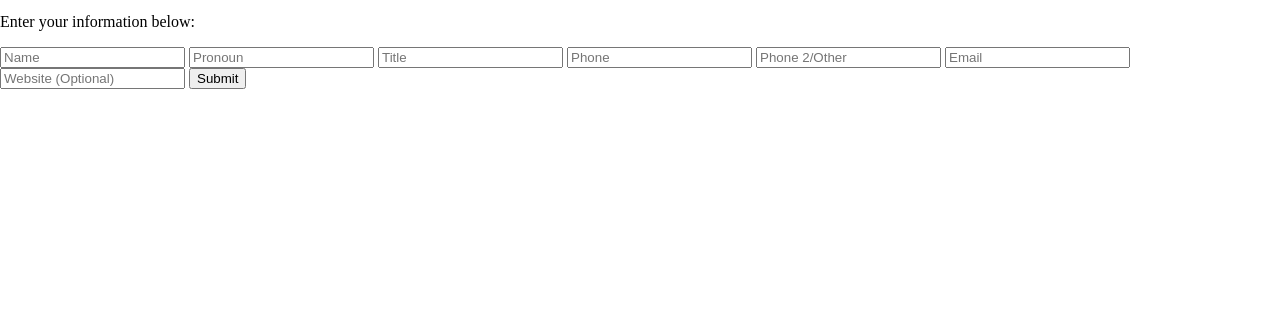
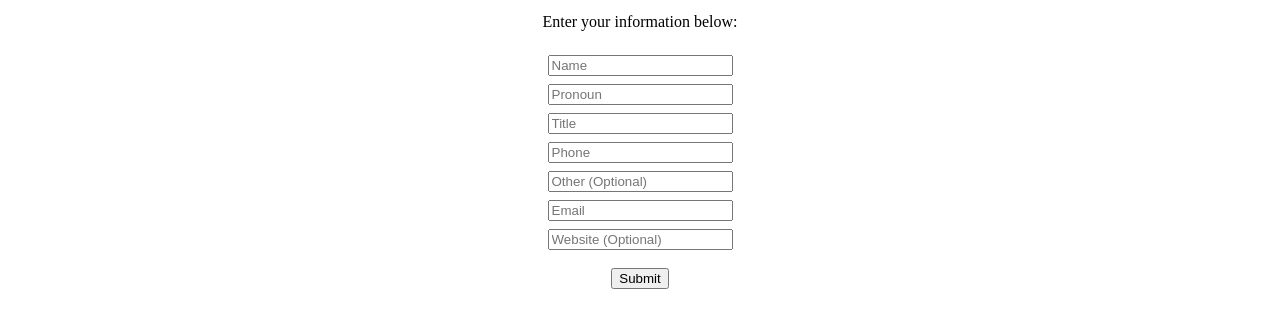
Before and after one commit to evefalcao/woscSignature, a plain HTML site: page index.html in a window 1280 px wide. Shown: the part 281-608 px from the top of the page. Drawn offline with Linux system fonts and the light colour scheme.

Commit message:
center text boxes

```diff
--- a/index.html
+++ b/index.html
@@ -114,22 +114,23 @@
             height: 24px;
             width: 24px
         }
-
         .text-color-base {
             color: #151515
         }
-
         .text-color-highlight {
             color: #cb3d48
         }
-
         .text-color-link,.text-color-link:focus,.text-color-link:hover {
             color: #4168a5
         }
-
         .text-color-small {
             color: #333333
         }
+
+        .input-style input {
+            margin-top: 8px;
+        }
+
         @import url('https://fonts.googleapis.com/css2?family=Inter:wght@300;400;700&display=swap');
     </style>
   </head>
@@ -248,19 +249,28 @@
             </tr>
 
             </table>
+
+            <div class="input-style" style="user-select: none;">
+                <p>Enter your information below:</p>
+                <input type="text" id="input-name" placeholder="Name">
+                <br>
+                <input type="text" id="input-pronoun" placeholder="Pronoun">
+                <br>
+                <input type="text" id="input-title" placeholder="Title">
+                <br>
+                <input type="text" id="input-phone" placeholder="Phone">
+                <br>
+                <input type="text" id="input-other" placeholder="Other (Optional)">
+                <br>
+                <input type="text" id="input-email" placeholder="Email">
+                <br>
+                <input type="text" id="input-website" placeholder="Website (Optional)">
+                <br>
+                <br>
+                <button onClick="fillInformation()">Submit</button>
+            </div>
     </center>
 
-    <div>
-        <p>Enter your information below:</p>
-        <input type="text" id="input-name" placeholder="Name">
-        <input type="text" id="input-pronoun" placeholder="Pronoun">
-        <input type="text" id="input-title" placeholder="Title">
-        <input type="text" id="input-phone" placeholder="Phone">
-        <input type="text" id="input-other" placeholder="Phone 2/Other">
-        <input type="text" id="input-email" placeholder="Email">
-        <input type="text" id="input-website" placeholder="Website (Optional)">
-        <button onClick="fillInformation()">Submit</button>
-    </div>
 
     <script>
         function fillInformation(){
```
